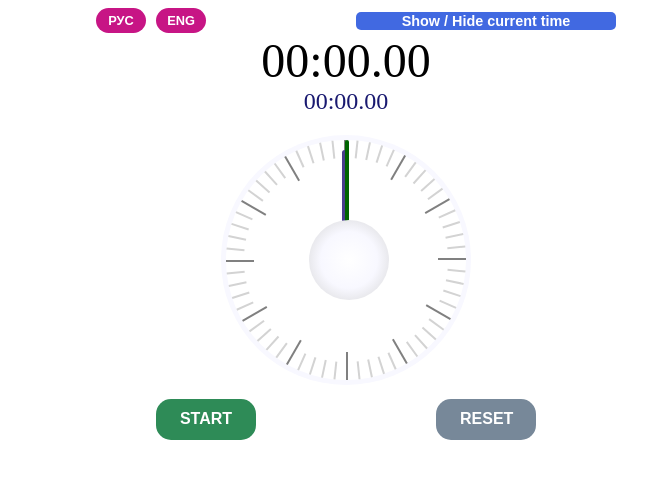
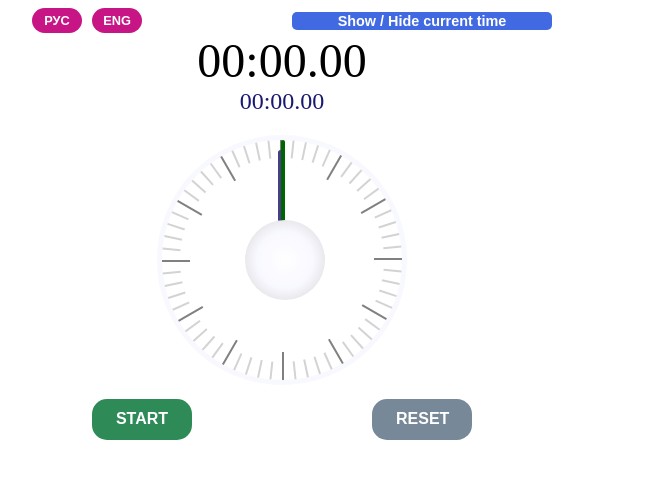
Before and after one commit to AnastasiaSidorenko/StopWatch_remarks, a React (Create React App) app: page / in a window 1280 px wide. Shown: the top 478 px of the page, without its empty margins (302-949 px from the left). Built offline with nearby package versions, Linux system fonts and the light colour scheme.

Commit message:
some comments deleted

```diff
--- a/src/index.css
+++ b/src/index.css
@@ -72,7 +72,7 @@ button:hover {
 }
 .App {
     height: 100vh;
-    width: 100vw;
+    width: 90vw;
     display: grid;
     justify-content: center;
     align-content: start;
```
Also changed, not shown: src/Components/App.js (+2 -10 lines).
